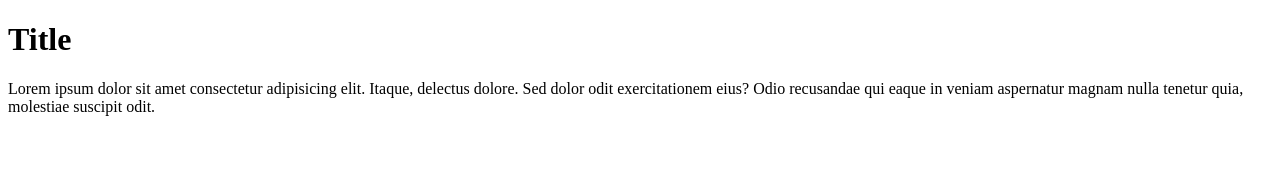
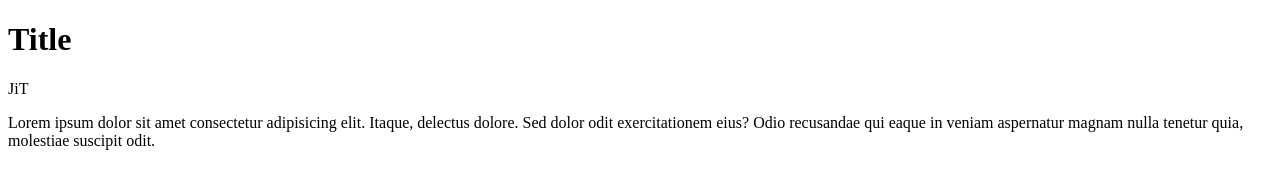
Before and after one commit to Rahul-Rajeevan/B37_Pop, a plain HTML site: page index.html in a window 1280 px wide. Drawn offline with Linux system fonts and the light colour scheme.

Commit message:
sdgdfsdvdfb

```diff
--- a/index.html
+++ b/index.html
@@ -7,6 +7,7 @@
 </head>
 <body>
     <h1>Title</h1>
+    <p>JiT</p>
     <p>Lorem ipsum dolor sit amet consectetur adipisicing elit. Itaque, delectus dolore. Sed dolor odit exercitationem eius? Odio recusandae qui eaque in veniam aspernatur magnam nulla tenetur quia, molestiae suscipit odit.</p>
 </body>
 </html>
```
